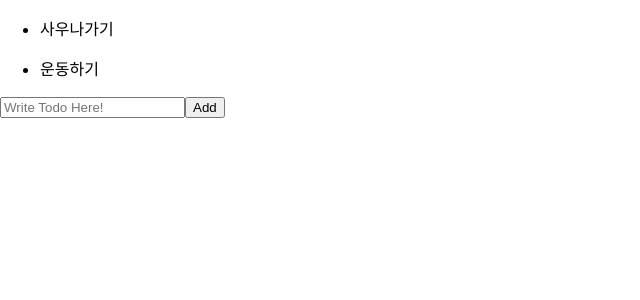
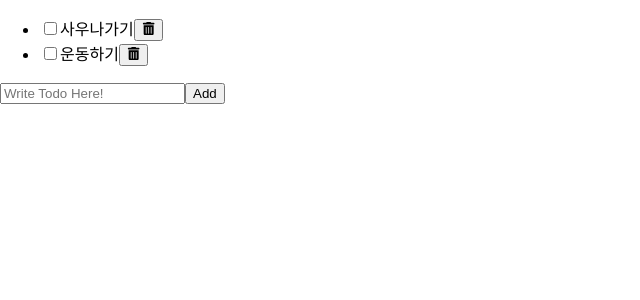
Before and after one commit to 2coldok/react-todolist, a React (Create React App) app: page / in a window 1280 px wide. Shown: the top 300 px of the page, without its empty margins (0-640 px from the left). Built offline with nearby package versions, Linux system fonts and the light colour scheme.

Commit message:
feat : Todo 완료 체크 및 삭제 기능 구현

```diff
--- a/package.json
+++ b/package.json
@@ -8,6 +8,7 @@
     "@testing-library/user-event": "^13.2.1",
     "react": "^18.2.0",
     "react-dom": "^18.2.0",
+    "react-icons": "^5.0.1",
     "react-scripts": "5.0.1",
     "uuid": "^9.0.1",
     "web-vitals": "^2.1.0"
--- a/src/components/todo-list/TodoList.jsx
+++ b/src/components/todo-list/TodoList.jsx
@@ -1,5 +1,6 @@
 import React, { useState } from "react";
 import AddTodo from "../add-todo/AddTodo";
+import Todo from "../todo/Todo";
 
 const temp = [
   { id: 13, text: "사우나가기", status: "active" },
@@ -9,18 +10,24 @@
 export default function TodoList() {
   const [todos, setTodos] = useState(temp);
   const handleAdd = (todo) => setTodos([...todos, todo]);
-
+  const handleUpdate = (updated) =>
+    setTodos(todos.map((todo) => (todo.id === updated.id ? updated : todo)));
+  const handleDelete = (deleted) =>
+    setTodos(todos.filter((todo) => todo.id !== deleted.id));
 
   return (
     <section>
       <ul>
         {todos.map((todo) => (
-          <li key={todo.id}>
-            <p>{todo.text}</p>
-          </li>
+          <Todo
+            key={todo.id}
+            todo={todo}
+            onUpdate={handleUpdate}
+            onDelete={handleDelete}
+          />
         ))}
       </ul>
-      <AddTodo onAdd={handleAdd}/>
+      <AddTodo onAdd={handleAdd} />
     </section>
   );
 }
--- /dev/null
+++ b/src/components/todo/Todo.jsx
@@ -0,0 +1,22 @@
+import React from "react";
+import { FaTrashCan } from "react-icons/fa6";
+
+export default function Todo({ todo, onUpdate, onDelete }) {
+  const { text, status } = todo;
+  const handleChange = (event) => {
+    const status = event.target.checked ? 'completed' : 'active';
+    onUpdate({...todo, status: status});
+  }
+  const handleDelete = () => onDelete(todo);
+
+
+  return (
+    <li>
+      <input type="checkbox" id="checkbox" onChange={handleChange} checked={status === 'completed'}/>
+      <label htmlFor="checkbox">{text}</label>
+      <button onClick={handleDelete}>
+        <FaTrashCan />
+      </button>
+    </li>
+  );
+}
```
Also changed, not shown: .pnp.cjs, 2 other files (tests, documents, lock files or other folders).
